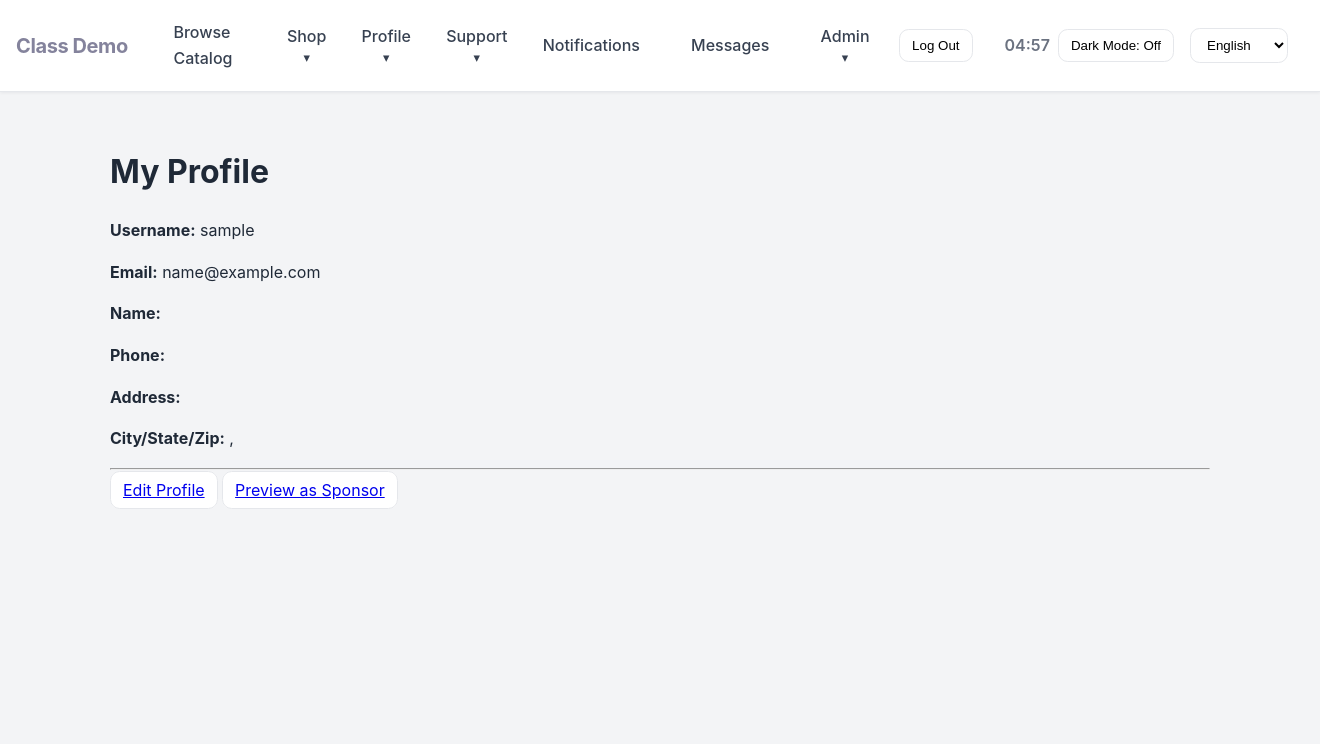
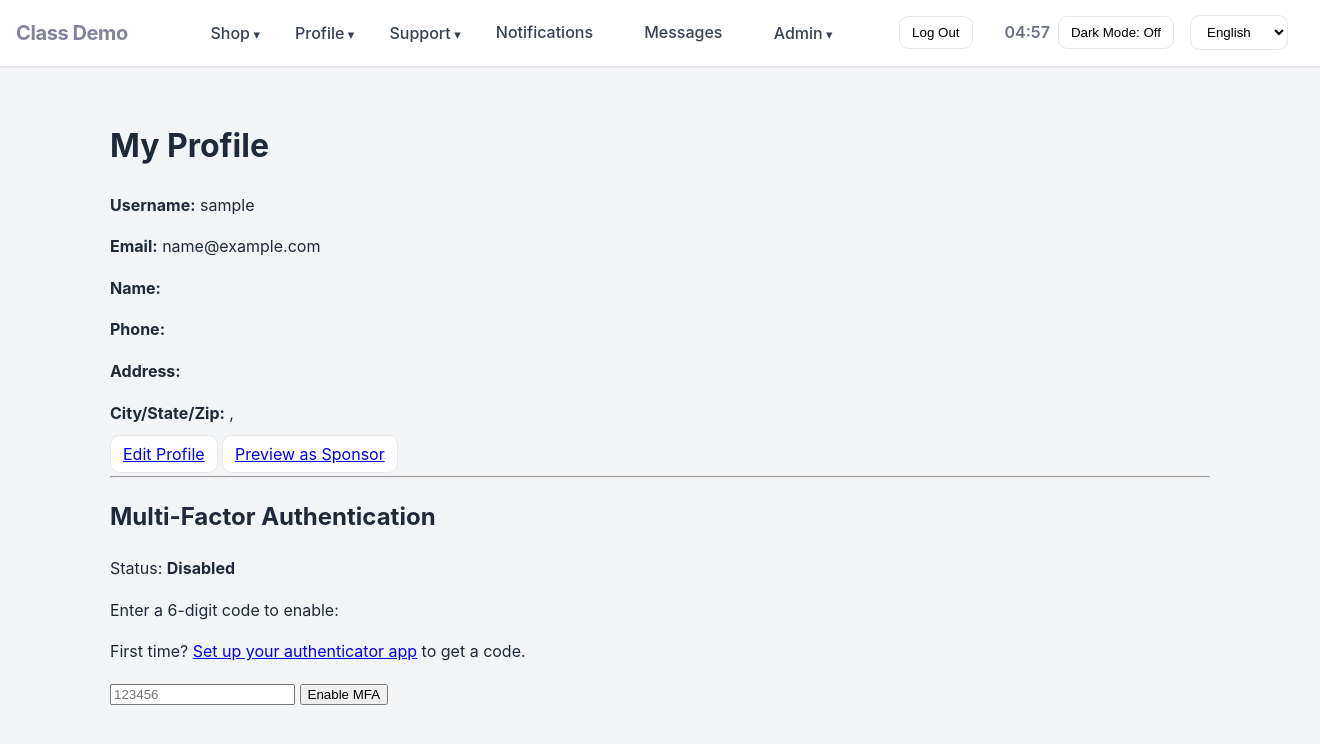
Before and after one commit to slothsage/F25-Team17, a Django app: page / in a window 1320 px wide. Shown: the top 744 px of the page. Run offline with Django 5.2, Linux system fonts and the light colour scheme; the visitor is signed in with stand-in values (Sample User, id 1); data comes from the database, SQL or seed files in the repository.

Commit message:
Implemented optional MFA through authenticator apps for all users

```diff
--- a/accounts/models.py
+++ b/accounts/models.py
@@ -6,6 +6,7 @@ from django.contrib.auth.models import User
 from django.core.validators import validate_email
 from django.core.validators import FileExtensionValidator # for validating uploaded file types
 import os
+import pyotp
 
 def avatar_upload_path_to(instance, filename):
     base, ext = os.path.splitext(filename.lower())
@@ -336,3 +337,31 @@ class DriverSettings(models.Model):
 
     def __str__(self):
         return f"{self.user.username} settings"
+
+class UserMFA(models.Model):
+    user = models.OneToOneField(
+            settings.AUTH_USER_MODEL,
+            on_delete=models.CASCADE,
+            related_name="mfa",
+    )
+    mfa_enabled = models.BooleanField(default=False)
+    mfa_totp_secret = models.CharField(
+        max_length=32,
+        blank=True,
+        null=True,
+        help_text="Base32 secret for authenticator apps like Google Authenticator (TOTP)."
+    )
+
+    def get_totp(self):
+        if not self.mfa_totp_secret:
+            return None
+        return pyotp.TOTP(self.mfa_totp_secret)
+
+    @classmethod
+    def for_user(cls, user):
+        obj, _ = cls.objects.get_or_create(user=user)
+        return obj
+
+    def __str__(self):
+        status = "ENABLED" if self.mfa_enabled else "DISABLED"
+        return f"UserMFA<{self.user.username}> {status}"
--- a/accounts/urls.py
+++ b/accounts/urls.py
@@ -12,6 +12,11 @@ urlpatterns = [
     path("login/", views.FrontLoginView.as_view(), name="login"),
     path("logout/", auth_views.LogoutView.as_view(), name="logout"),
     path("register/", views.register, name="register"),
+
+    # Multi-factor authentication (MFA)
+    path("mfa/setup/", views.mfa_setup, name="mfa_setup"),
+    path("mfa/", views.mfa_challenge_view, name="mfa_challenge"),
+    path("mfa/toggle/", views.mfa_toggle, name="mfa_toggle"),
 
     # Messaging
     path("messages/", views.messages_inbox, name="messages_inbox"),
@@ -88,7 +93,6 @@ urlpatterns = [
     path("notifications/delete/<int:pk>/", views.notification_delete, name="notification_delete"),
     path("notifications/bulk-delete/", views.notifications_bulk_delete, name="notifications_bulk_delete"),
 
-
     path("points/", views.points_history, name="points_history"),
     path("contact-sponsor/", views.contact_sponsor, name="contact_sponsor"),
 
--- a/accounts/views.py
+++ b/accounts/views.py
@@ -24,7 +24,6 @@ from urllib.parse import quote
 from django.templatetags.static import static
 from django.utils.timezone import now
 from django.utils.timezone import localtime
-from django.shortcuts import redirect
 from urllib3 import request
 
 from .forms import RegistrationForm
@@ -77,6 +76,13 @@ from django.views.decorators.http import require_POST
 from django.contrib.admin.views.decorators import staff_member_required
 
 from .models import LoginActivity, PointChangeLog, PasswordChangeLog, DriverApplicationLog
+
+import io
+import base64
+import pyotp
+import qrcode
+from django.contrib.auth import login as auth_login
+from django.views.decorators.csrf import csrf_protect
 
 User = get_user_model()
 
@@ -709,8 +715,22 @@ class FrontLoginView(LoginView):
 
     def form_valid(self, form):
         # Let Django log them in first
-        response = super().form_valid(form)
+        # Exception: If TOTP MFA is enabled, we intercept here to require TOTP verification
         # Then override the redirect to be role-aware
+        user = form.get_user()
+
+        #pull or create MFA record for this user
+        from .models import UserMFA
+        mfa_record = UserMFA.for_user(user)
+
+        #if MFA is enabled, redirect to TOTP verification page
+        if mfa_record.mfa_enabled and mfa_record.mfa_totp_secret:
+            self.request.session["pending_user_id"] = user.id
+            self.request.session.set_expiry(300)
+
+            return redirect("accounts:mfa_challenge")
+
+        response = super().form_valid(form) #logs user in normally
         return HttpResponseRedirect(landing_url_for(self.request.user))
 
 
@@ -1639,3 +1659,149 @@ def download_error_log(request):
 
     # Default: send full log
     return FileResponse(open(log_path, "rb"), as_attachment=True, filename="error.log")
+
+#Multifactor Authentication (MFA) Views
+@login_required
+@csrf_protect
+def mfa_setup(request):
+    """
+    Set up MFA:
+    - generate & store a TOTP secret if missing
+    - render QR code for scanning
+    - confirm 6 digit code from authenticator app
+    """
+    from .models import UserMFA
+
+    mfa_record = UserMFA.for_user(request.user)
+
+    #ensuring secret exists
+    if not mfa_record.mfa_totp_secret:
+        mfa_record.mfa_totp_secret = pyotp.random_base32()
+        mfa_record.save()
+
+    totp = pyotp.TOTP(mfa_record.mfa_totp_secret)
+
+    #generate provisioning URI for QR code
+    provisioning_uri = totp.provisioning_uri(
+        name=request.user.username,
+        issuer_name="TruckIncentive"
+    )
+
+    #generate QR code from pro. URI and base64
+    qr_img = qrcode.make(provisioning_uri)
+    buf = io.BytesIO()
+    qr_img.save(buf, format="PNG")
+    qr_b64 = base64.b64encode(buf.getvalue()).decode("utf-8")
+
+    #POST a code, verify it & enable MFA
+    if request.method == "POST":
+        submitted_code = request.POST.get("code", "").strip()
+        if totp.verify(submitted_code):
+            mfa_record.mfa_enabled = True
+            mfa_record.save()
+            messages.success(request, "Multi-factor authentication is now enabled.")
+            return redirect("accounts:profile")
+        else:
+            messages.error(request, "That code was not valid. Try again.")
+
+    return render(
+        request,
+        "accounts/mfa_setup.html",
+        {
+            "qr_b64": qr_b64,
+            "already_enabled": mfa_record.mfa_enabled,
+        }
+    )
+
+@csrf_protect
+def mfa_challenge_view(request):
+    from .models import UserMFA  # local import
+
+    pending_user_id = request.session.get("pending_user_id")
+    if not pending_user_id:
+        messages.error(request, "Your login session expired. Please sign in again.")
+        return redirect("accounts:login")
+
+    # get the user we staged
+    try:
+        staged_user = User.objects.get(id=pending_user_id)
+    except User.DoesNotExist:
+        messages.error(request, "User not found. Please sign in again.")
+        return redirect("accounts:login")
+
+    # get or create their MFA record
+    mfa_record = UserMFA.for_user(staged_user)
+
+    # safety: if MFA isn't actually enabled anymore, just log them in and redirect
+    if not mfa_record.mfa_enabled or not mfa_record.mfa_totp_secret:
+        auth_login(request, staged_user, backend='django.contrib.auth.backends.ModelBackend')
+        request.session.pop("pending_user_id", None)
+        return redirect(landing_url_for(staged_user))  # uses your existing role logic
+
+    if request.method == "GET":
+        return render(request, "accounts/mfa_challenge.html")
+
+    # POST: verify code
+    submitted_code = request.POST.get("code", "").strip()
+    totp = pyotp.TOTP(mfa_record.mfa_totp_secret)
+
+    if totp.verify(submitted_code):
+        # success -> finalize login
+        auth_login(request, staged_user, backend='django.contrib.auth.backends.ModelBackend')
+        request.session.pop("pending_user_id", None)
+        return redirect(landing_url_for(staged_user))
+    else:
+        messages.error(request, "Invalid or expired code. Try again.")
+        return render(request, "accounts/mfa_challenge.html")
+
+@login_required
+@require_POST
+@csrf_protect
+def mfa_toggle(request):
+    """Enable or disable MFA for the logged-in user."""
+    from .models import UserMFA
+    action = request.POST.get("action")  # "enable" or "disable"
+    code   = (request.POST.get("code") or "").strip()
+
+    mfa = UserMFA.for_user(request.user)
+
+    # Enabling: if no secret yet → must complete setup (QR scan) first
+    if action == "enable" and not mfa.mfa_totp_secret:
+        messages.info(request, "Please set up your authenticator app first.")
+        return redirect("accounts:mfa_setup")
+
+    # Must have a code to proceed
+    if not code or len(code) < 6:
+        messages.error(request, "Enter the 6-digit code from your authenticator app.")
+        return redirect("accounts:profile")
+
+    # Verify code against the user's secret
+    totp = mfa.get_totp()
+    if not totp:
+        # Can't disable if not configured
+        messages.error(request, "MFA is not configured yet. Set it up first.")
+        return redirect("accounts:mfa_setup")
+
+    # Time Window for clock drift
+    if not totp.verify(code, valid_window=1):
+        messages.error(request, "Invalid or expired code. Try again.")
+        return redirect("accounts:profile")
+
+    # Flips the switch
+    if action == "enable":
+        if mfa.mfa_enabled:
+            messages.info(request, "MFA is already enabled.")
+        else:
+            mfa.mfa_enabled = True
+            mfa.save(update_fields=["mfa_enabled"])
+            messages.success(request, "MFA has been enabled on your account.")
+    elif action == "disable":
+        if not mfa.mfa_enabled:
+            messages.info(request, "MFA is already disabled.")
+        else:
+            mfa.mfa_enabled = False
+            mfa.save(update_fields=["mfa_enabled"])
+            messages.success(request, "MFA has been disabled on your account.")
+    else:
+        messages.error(request, "Unknown action.")
+    return redirect("accounts:profile")
--- a/templates/accounts/profile.html
+++ b/templates/accounts/profile.html
@@ -27,7 +27,44 @@
 {% else %}
   <p>No driver profile found yet.</p>
 {% endif %}
-<hr>
 <a class="btn btn-sm btn-muted" href="{% url 'accounts:profile_edit' %}">Edit Profile</a>
 <a class="btn btn-sm btn-muted" href="{% url 'accounts:profile_preview' %}">Preview as Sponsor</a>
+<hr>
+<h2>Multi-Factor Authentication</h2>
+
+<p>Status:
+  {% if request.user.mfa and request.user.mfa.mfa_enabled %}
+    <strong>Enabled</strong>
+  {% else %}
+    <strong>Disabled</strong>
+  {% endif %}
+</p>
+
+<form method="post" action="{% url 'accounts:mfa_toggle' %}" onsubmit="return confirmToggle();">
+  {% csrf_token %}
+  {% if request.user.mfa and request.user.mfa.mfa_enabled %}
+    <input type="hidden" name="action" value="disable">
+    <p>Enter a 6-digit code to disable:</p>
+  {% else %}
+    <input type="hidden" name="action" value="enable">
+    <p>Enter a 6-digit code to enable:</p>
+    <p class="text-sm">
+      First time? <a href="{% url 'accounts:mfa_setup' %}">Set up your authenticator app</a> to get a code.
+    </p>
+  {% endif %}
+
+  <input name="code" maxlength="6" required inputmode="numeric" pattern="[0-9]{6}"
+        placeholder="123456" autocomplete="one-time-code">
+  <button type="submit">
+    {% if request.user.mfa and request.user.mfa.mfa_enabled %}Disable MFA{% else %}Enable MFA{% endif %}
+  </button>
+</form>
+
+<script>
+function confirmToggle() {
+  // Optional extra safety
+  return confirm('Are you sure? This action requires a valid 6-digit code.');
+}
+</script>
+
 {% endblock content %}
--- a/templates/base.html
+++ b/templates/base.html
@@ -191,10 +191,7 @@
       <div id="nav-links" class="nav-center">
         <ul class="nav-list">
         {% if user.is_authenticated %}
-          <!-- Browse Catalog (top-level) -->
-          <li class="nav-item">
-            <a class="nav-link" href="{% url 'shop:catalog_search' %}">Browse Catalog</a>
-          </li>
+          <!-- removed `Browse Catalog` solo option-->
 
           <!-- Shop Dropdown -->
           <li class="nav-item dropdown">
```
Also changed, not shown: templates/accounts/mfa_challenge.html (added, +14 -0 lines), templates/accounts/mfa_setup.html (added, +24 -0 lines), accounts/migrations/0023_usermfa.py (added).
